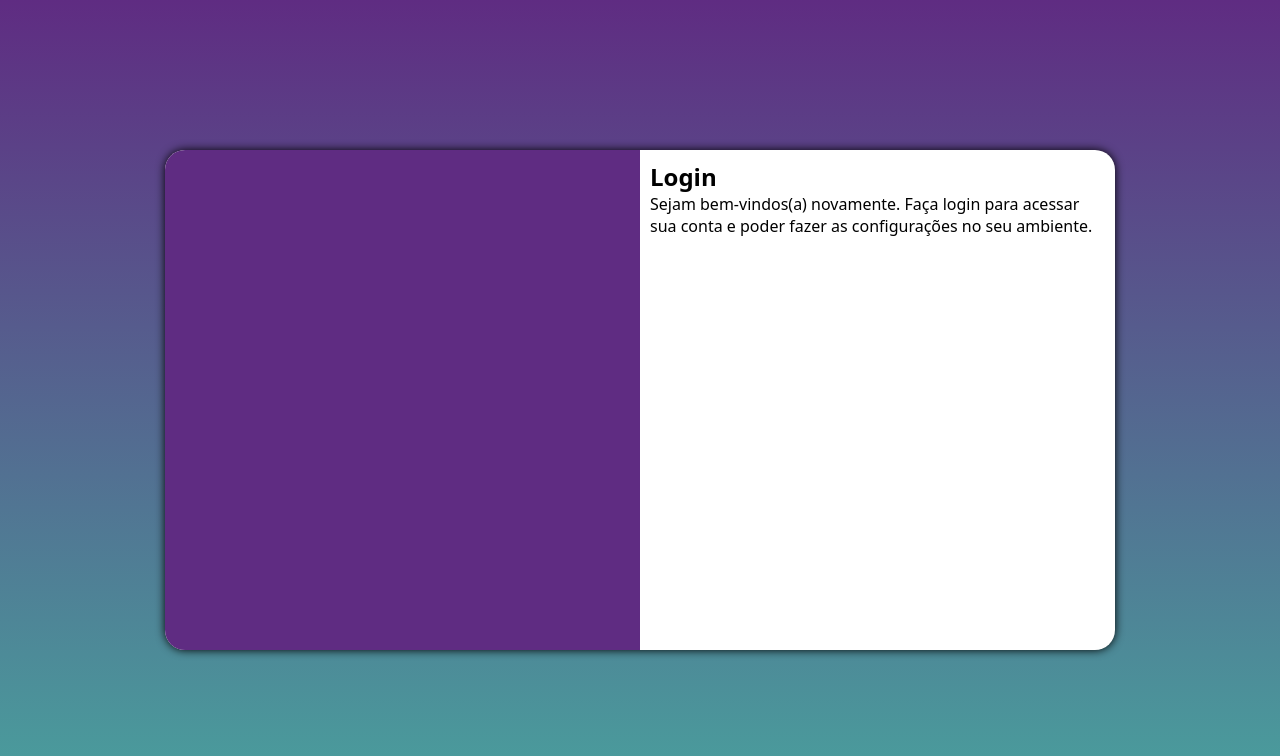
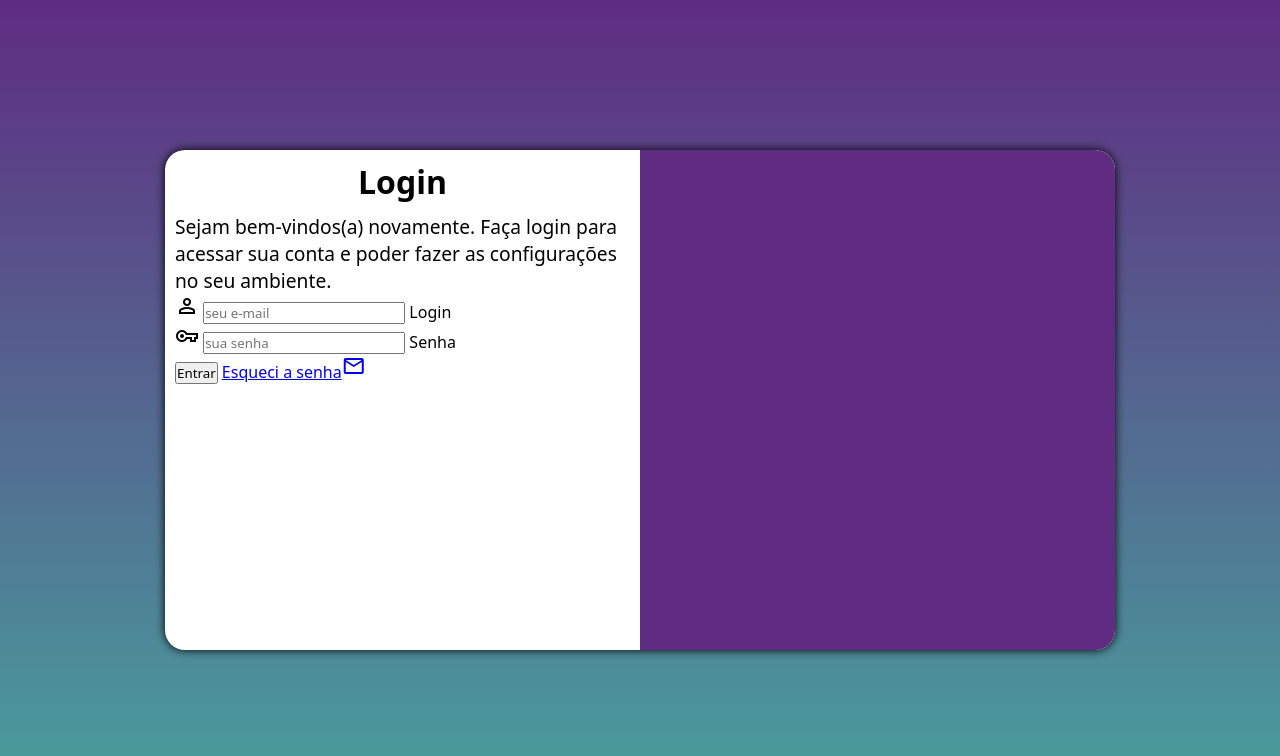
Before and after one commit to IvinySantos/projeto-login, a plain HTML site: page index.html in a window 1280 px wide. Drawn offline with nearby package versions, Linux system fonts and the light colour scheme.

Commit message:
projeto login

```diff
--- a/estilos/media-query.css
+++ b/estilos/media-query.css
@@ -29,13 +29,21 @@
         width: 950px;
     }
     #login > #imagem {
-        float: left;
+        float: right;
         width: 50%;
         height: 100%;
     }
 
     #login > #formulario {
-        float: right;
+        float: left;
         width: 50%;
     }
+
+    #formulario > h1 {
+        font-size: 2em;
+    }
+
+    #formulario > p {
+        font-size: 1.2em;
+    }
 }
--- a/estilos/style.css
+++ b/estilos/style.css
@@ -31,7 +31,7 @@ main {
     transform: translate(-50%, -50%);
 
     background-color: white;
-    width: 250px;
+    width: 260px;
     height: 500px;
     border-radius: 20px;
     box-shadow: 0px 0px 10px black;
@@ -52,3 +52,12 @@ main {
     display: block;
     padding: 10px;
 }
+
+#formulario > h1 {
+    text-align: center;
+    margin-bottom: 10px;
+}
+
+#formulario > p {
+    font-size: 0.8em;
+}
--- a/index.html
+++ b/index.html
@@ -4,6 +4,7 @@
     <meta charset="UTF-8">
     <meta name="viewport" content="width=device-width, initial-scale=1.0">
     <title>Login</title>
+    <link rel="stylesheet" href="https://fonts.googleapis.com/css2?family=Material+Symbols+Outlined:opsz,wght,FILL,GRAD@24,400,0,0" />
     <link rel="stylesheet" href="estilos/style.css">
     <link rel="stylesheet" href="estilos/media-query.css">
 </head>
@@ -16,8 +17,19 @@
             <div id="formulario">
                 <h1>Login</h1>
                 <p>Sejam bem-vindos(a) novamente. Faça login para acessar sua conta e poder fazer as configurações no seu ambiente.</p>
-                <form action="login.php" method="post">
-
+                <form action="login.php" method="post" autocomplete="on">
+                    <div class="campo">
+                        <span class="material-symbols-outlined">person</span>
+                        <input type="email" name="login" id="ilogin" placeholder="seu e-mail" autocomplete="email">
+                        <label for="ilogin">Login</label>
+                    </div>
+                    <div class="campo">
+                        <span class="material-symbols-outlined"> vpn_key</span>
+                        <input type="password" name="senha" id="isenha" placeholder="sua senha" autocomplete="current-password" required minlength="8" maxlength="20">
+                        <label for="isenha">Senha</label>
+                    </div>
+                    <input type="submit" value="Entrar">
+                    <a href="esqueci.html">Esqueci a senha<span class="material-symbols-outlined">mail</span>
                 </form>
             </div>
         </section>
```
